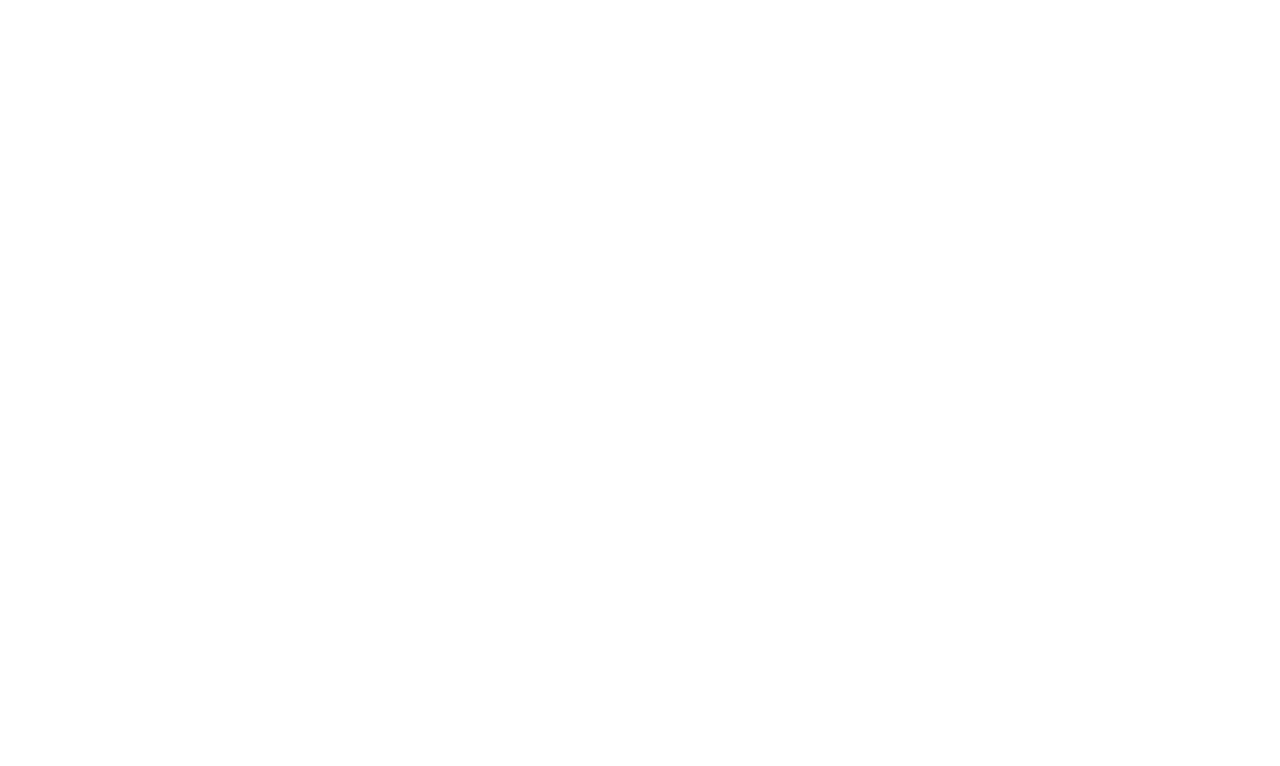
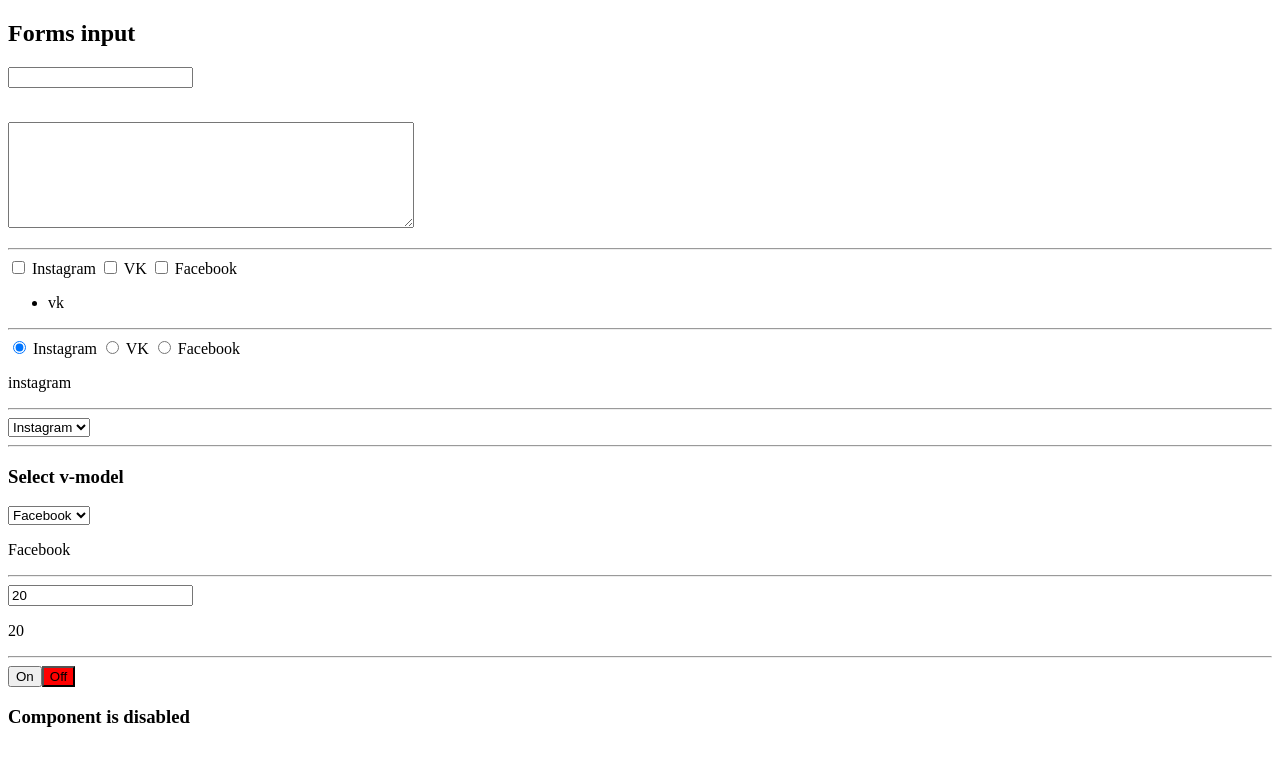
Before and after one commit to vpravo/vue-apps, a Vue app: page /forms-app in a window 1280 px wide. Shown: the top 766 px of the page. Built offline with nearby package versions, Linux system fonts and the light colour scheme.

Commit message:
работа с формами

```diff
--- a/src/components/app-contents/contents.js
+++ b/src/components/app-contents/contents.js
@@ -66,5 +66,9 @@
   {
     name: "Фильтры и миксины",
     path: "filter-mixin"
+  },
+  {
+    name: "Работа с формами",
+    path: "forms-app"
   }
 ]
--- /dev/null
+++ b/src/components/forms-app/OnOff.vue
@@ -0,0 +1,34 @@
+<template>
+  <div>
+    <button class="on" :class="{ active: value }" @click="onChange(true)">
+      On
+    </button>
+    <button class="off" :class="{ active: !value }" @click="onChange(false)">
+      Off
+    </button>
+  </div>
+</template>
+
+<script>
+export default {
+  props: ["value"],
+  data() {
+    return {
+      enabled: false
+    }
+  },
+  methods: {
+    onChange(newValue) {
+      this.$emit("input", newValue)
+    }
+  }
+}
+</script>
+
+<style lang="sass" scoped>
+.on.active
+  background: green
+
+.off.active
+  background: red
+</style>
--- /dev/null
+++ b/src/components/forms-app/forms-app.vue
@@ -0,0 +1,89 @@
+<template>
+  <div>
+    <h2>Forms input</h2>
+    <input type="text" v-model.lazy="name" />
+    <p>{{ name }}</p>
+    <br />
+    <textarea v-model="textarea"></textarea>
+    <p>{{ textarea }}</p>
+    <hr />
+    <label>
+      <input type="checkbox" value="instagram" v-model="social" /> Instagram
+    </label>
+    <label> <input type="checkbox" value="vk" v-model="social" /> VK </label>
+    <label>
+      <input type="checkbox" value="Facebook" v-model="social" /> Facebook
+    </label>
+    <ul>
+      <li v-for="(s, i) in social" :key="i">{{ s }}</li>
+    </ul>
+    <hr />
+    <label>
+      <input type="radio" value="instagram" v-model="socialRadio" /> Instagram
+    </label>
+    <label> <input type="radio" value="vk" v-model="socialRadio" /> VK </label>
+    <label>
+      <input type="radio" value="Facebook" v-model="socialRadio" /> Facebook
+    </label>
+    <p>{{ socialRadio }}</p>
+    <hr />
+    <select>
+      <option
+        v-for="(s, i) in socialList"
+        :key="i"
+        :selected="s === 'defaultSocial'"
+        >{{ s }}</option
+      >
+    </select>
+    <hr />
+    <h3>Select v-model</h3>
+    <select v-model="socialModel">
+      <option v-for="(s, i) in socialList" :key="i">{{ s }}</option>
+    </select>
+    <p>{{ socialModel }}</p>
+    <hr />
+    <input type="text" v-model.number="age" />
+    <p>{{ age }}</p>
+    <hr />
+    <app-on-off v-model="switched"></app-on-off>
+    <div>
+      <h3 v-if="switched">Component is enabled</h3>
+      <h3 v-else>Component is disabled</h3>
+    </div>
+  </div>
+</template>
+
+<script>
+import OnOff from "./OnOff"
+export default {
+  data() {
+    return {
+      name: "",
+      textarea: "",
+      social: ["vk "],
+      socialRadio: "instagram",
+      socialList: ["Instagram", "VK", "Facebook"],
+      defaultSocial: "Instagram",
+      socialModel: "Facebook",
+      age: 20,
+      switched: false
+    }
+  },
+  components: {
+    appOnOff: OnOff
+  },
+  watch: {
+    age(val) {
+      console.log(typeof val)
+    }
+  }
+}
+</script>
+
+<style lang="sass" scoped>
+textarea
+    height: 100px
+    width: 400px
+p
+    white-space: pre
+</style>
--- /dev/null
+++ b/src/components/forms-app/index.js
@@ -0,0 +1,2 @@
+import FormsApp from "./forms-app.vue"
+export default FormsApp
--- a/src/router/index.js
+++ b/src/router/index.js
@@ -18,6 +18,7 @@
 import ComponentApp from "../components/component-app"
 import DirectiveApp from "../components/directives"
 import FilterMixin from "../components/filter-mixin"
+import FormsApp from "../components/forms-app"
 
 Vue.use(VueRouter)
 
@@ -110,6 +111,11 @@
     path: "/filter-mixin",
     name: "filter-mixin",
     component: FilterMixin
+  },
+  {
+    path: "/forms-app",
+    name: "forms-app",
+    component: FormsApp
   }
 ]
 
```
